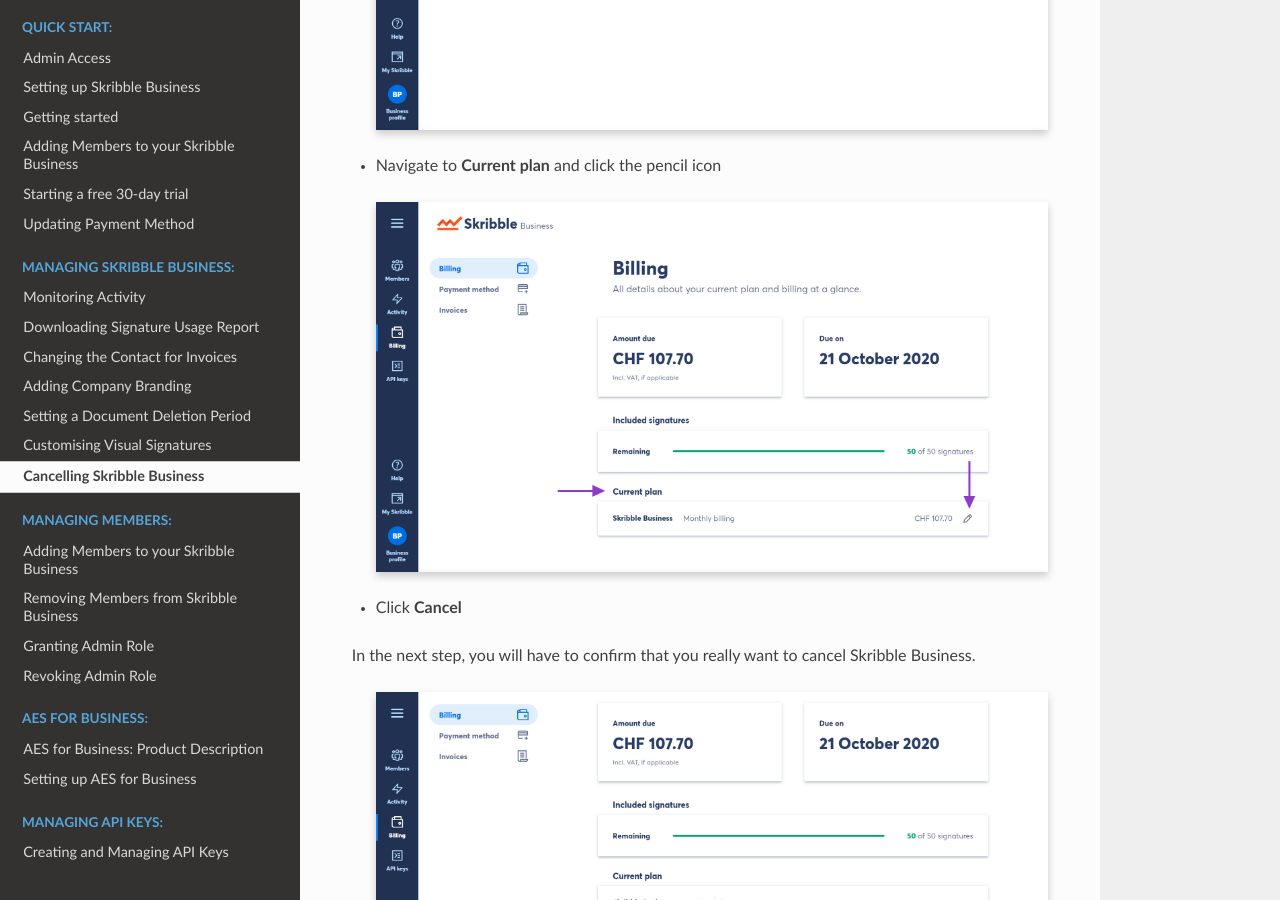
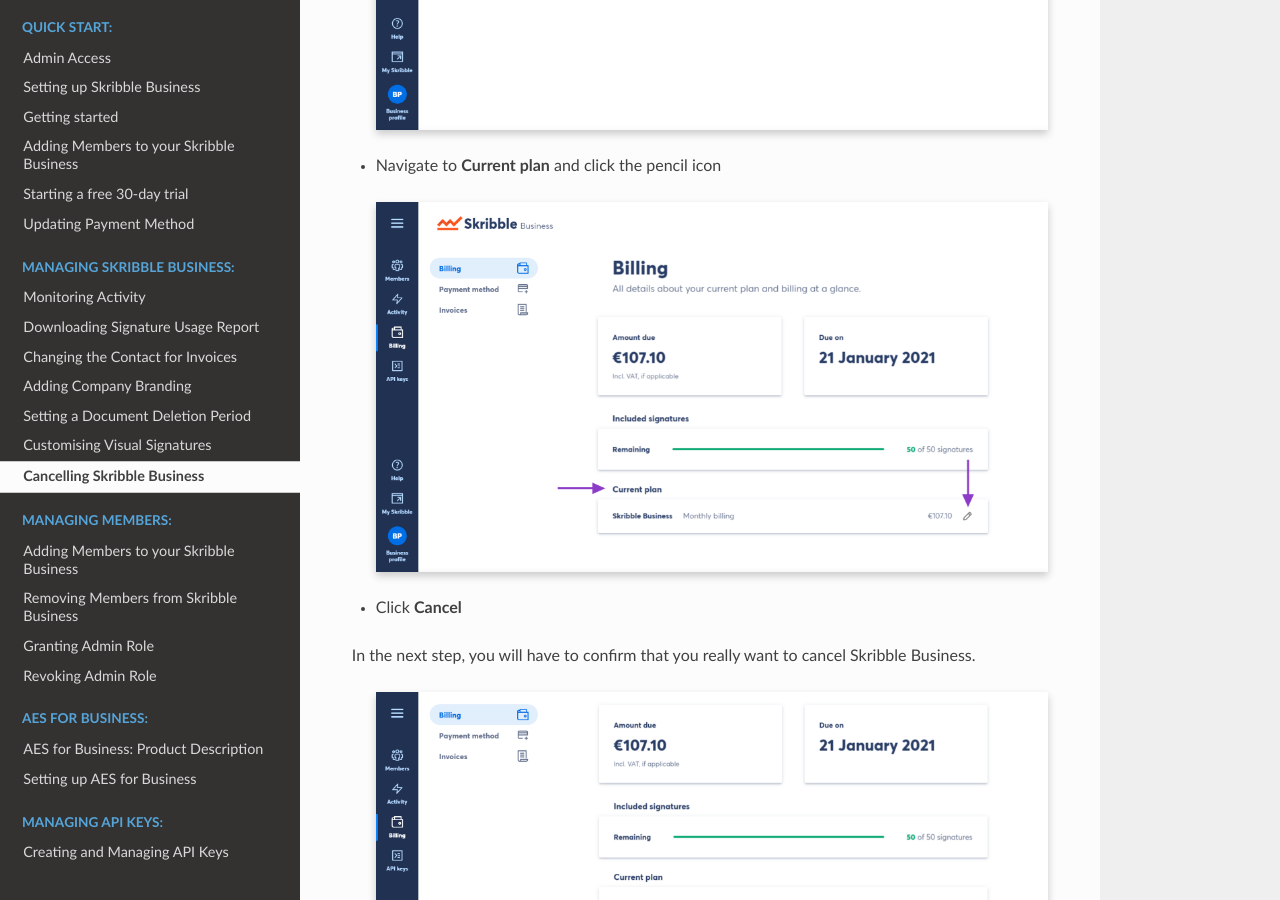
Before and after one commit to matthieu-bt/business-guide, a Sphinx documentation site: the page built from source/account/cancel.rst, in a window 1280 px wide and 900 px high, scrolled down 1030 px. Built offline with Sphinx 7.4.7 and the Read the Docs theme 2.0.0, drawn with Linux system fonts in a browser that asks for light colours.

Commit message:
Updated img
Replaced images for step 3, 4, 5 and 6

```diff
--- a/source/account/cancel.rst
+++ b/source/account/cancel.rst
@@ -30,7 +30,7 @@
 
 
 
- .. image:: step3_current_cancel.png
+ .. image:: step3_current_cancel2.png
     :class: with-shadow
 
 
@@ -41,7 +41,7 @@
 In the next step, you will have to confirm that you really want to cancel Skribble Business.
 
 
- .. image:: step4_cancel_business.png
+ .. image:: step4_cancel_business2.png
     :class: with-shadow
 
 
```
Also changed, not shown: other parts of source/account/cancel.rst (+2 -2 lines).
